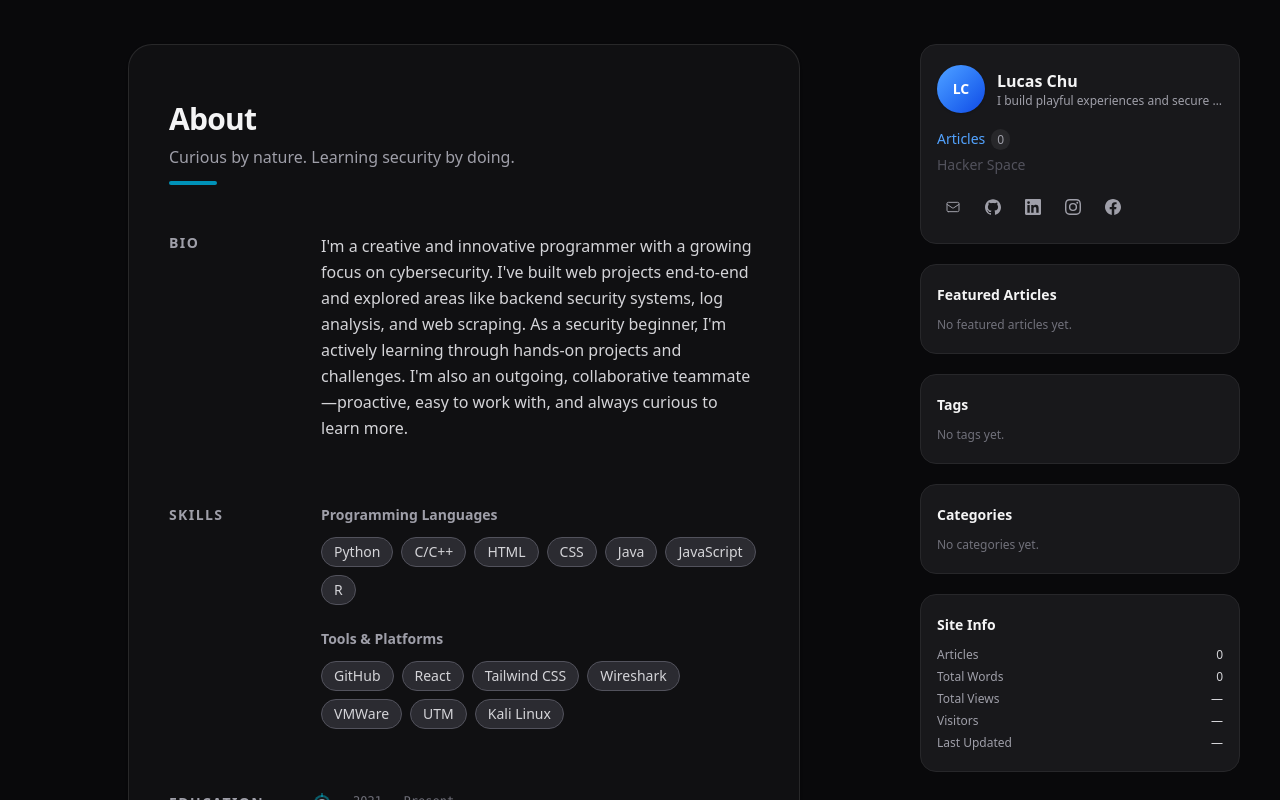
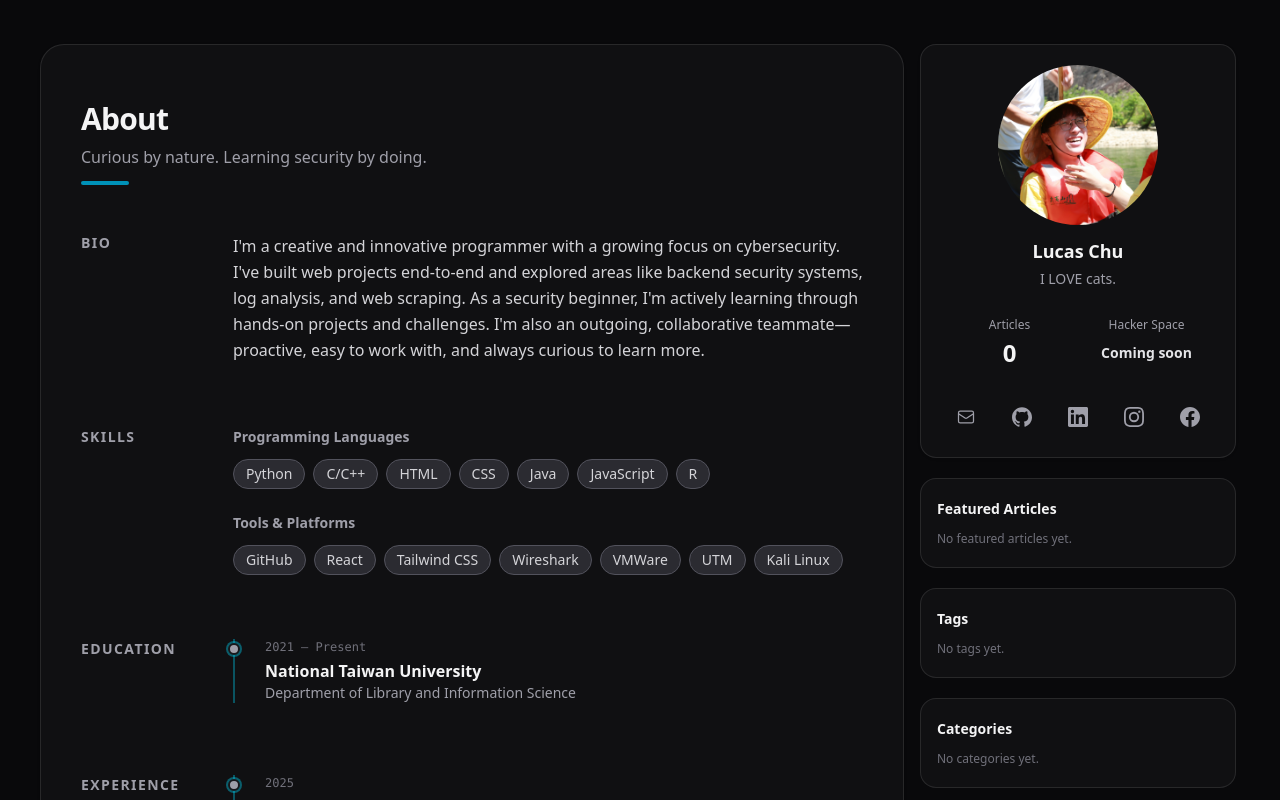
Before and after one commit to Lucas-Chu-0209/HackMyWayIn, a Next.js app: page / in a window 1280 px wide. Shown: the part 820-1620 px from the top of the page. Built offline with nearby package versions, Linux system fonts and the light colour scheme.

Commit message:
style: widen main content and tighten sidebar gap

```diff
--- a/src/app/page.tsx
+++ b/src/app/page.tsx
@@ -13,9 +13,9 @@ export default function Home() {
         <HeroSection />
         <div className="bg-zinc-100 dark:bg-zinc-950">
           {/* Desktop: two-column grid with sticky sidebar */}
-          <div className="mx-auto grid max-w-7xl gap-8 px-4 py-16 sm:px-6 lg:grid-cols-[minmax(0,1fr)_20rem] lg:px-8 xl:px-10">
-            {/* Main content — centered within its grid column */}
-            <div className="mx-auto flex w-full max-w-2xl flex-col gap-8">
+          <div className="mx-auto grid w-full max-w-7xl gap-4 px-4 py-16 sm:px-6 lg:grid-cols-[minmax(0,1fr)_20rem] lg:px-8 xl:px-10">
+            {/* Main content — wider + no centering inside the column */}
+            <div className="min-w-0 flex w-full max-w-4xl flex-col gap-8">
               <AboutSection />
               <ProjectsSection />
               <ContactSection />
@@ -24,7 +24,7 @@ export default function Home() {
             {/* Desktop sidebar — sticky, height-constrained, internally scrollable */}
             <aside aria-label="Sidebar" className="hidden lg:block">
               <div className="sticky top-6">
-                <div className="max-h-[calc(100vh-3rem)] overflow-y-auto">
+                <div className="pr-1">
                   <BlogSidebar />
                 </div>
               </div>
@@ -33,7 +33,7 @@ export default function Home() {
 
           {/* Mobile sidebar — below main content, above footer */}
           <div className="border-t border-zinc-200 px-4 pb-12 pt-8 dark:border-zinc-800 sm:px-6 lg:hidden">
-            <div className="mx-auto max-w-sm">
+            <div className="w-full">
               <BlogSidebar />
             </div>
           </div>
--- a/src/components/BlogSidebar.tsx
+++ b/src/components/BlogSidebar.tsx
@@ -1,34 +1,49 @@
-import { siteConfig, contactLinks } from "@/content";
+import { contactLinks } from "@/content";
+import Image from "next/image";
 
-function SocialIconSmall({ icon }: { icon: string }) {
+function SocialIcon({ icon }: { icon: string }) {
+  // icon size upgraded: w-5 h-5 (was 4)
+  const cls = "h-5 w-5";
   switch (icon) {
     case "email":
       return (
-        <svg aria-hidden="true" xmlns="http://www.w3.org/2000/svg" className="w-4 h-4" fill="none" viewBox="0 0 24 24" stroke="currentColor" strokeWidth={1.5}>
-          <path strokeLinecap="round" strokeLinejoin="round" d="M3 8l7.89 5.26a2 2 0 002.22 0L21 8M5 19h14a2 2 0 002-2V7a2 2 0 00-2-2H5a2 2 0 00-2 2v10a2 2 0 002 2z" />
+        <svg
+          aria-hidden="true"
+          xmlns="http://www.w3.org/2000/svg"
+          className={cls}
+          fill="none"
+          viewBox="0 0 24 24"
+          stroke="currentColor"
+          strokeWidth={1.5}
+        >
+          <path
+            strokeLinecap="round"
+            strokeLinejoin="round"
+            d="M3 8l7.89 5.26a2 2 0 002.22 0L21 8M5 19h14a2 2 0 002-2V7a2 2 0 00-2-2H5a2 2 0 00-2 2v10a2 2 0 002 2z"
+          />
         </svg>
       );
     case "github":
       return (
-        <svg aria-hidden="true" xmlns="http://www.w3.org/2000/svg" className="w-4 h-4" fill="currentColor" viewBox="0 0 24 24">
+        <svg aria-hidden="true" xmlns="http://www.w3.org/2000/svg" className={cls} fill="currentColor" viewBox="0 0 24 24">
           <path d="M12 .297c-6.63 0-12 5.373-12 12 0 5.303 3.438 9.8 8.205 11.385.6.113.82-.258.82-.577 0-.285-.01-1.04-.015-2.04-3.338.724-4.042-1.61-4.042-1.61C4.422 18.07 3.633 17.7 3.633 17.7c-1.087-.744.084-.729.084-.729 1.205.084 1.838 1.236 1.838 1.236 1.07 1.835 2.809 1.305 3.495.998.108-.776.417-1.305.76-1.605-2.665-.3-5.466-1.332-5.466-5.93 0-1.31.465-2.38 1.235-3.22-.135-.303-.54-1.523.105-3.176 0 0 1.005-.322 3.3 1.23.96-.267 1.98-.399 3-.405 1.02.006 2.04.138 3 .405 2.28-1.552 3.285-1.23 3.285-1.23.645 1.653.24 2.873.12 3.176.765.84 1.23 1.91 1.23 3.22 0 4.61-2.805 5.625-5.475 5.92.42.36.81 1.096.81 2.22 0 1.606-.015 2.896-.015 3.286 0 .315.21.69.825.57C20.565 22.092 24 17.592 24 12.297c0-6.627-5.373-12-12-12" />
         </svg>
       );
     case "linkedin":
       return (
-        <svg aria-hidden="true" xmlns="http://www.w3.org/2000/svg" className="w-4 h-4" fill="currentColor" viewBox="0 0 24 24">
+        <svg aria-hidden="true" xmlns="http://www.w3.org/2000/svg" className={cls} fill="currentColor" viewBox="0 0 24 24">
           <path d="M20.447 20.452h-3.554v-5.569c0-1.328-.027-3.037-1.852-3.037-1.853 0-2.136 1.445-2.136 2.939v5.667H9.351V9h3.414v1.561h.046c.477-.9 1.637-1.85 3.37-1.85 3.601 0 4.267 2.37 4.267 5.455v6.286zM5.337 7.433a2.062 2.062 0 01-2.063-2.065 2.064 2.064 0 112.063 2.065zm1.782 13.019H3.555V9h3.564v11.452zM22.225 0H1.771C.792 0 0 .774 0 1.729v20.542C0 23.227.792 24 1.771 24h20.451C23.2 24 24 23.227 24 22.271V1.729C24 .774 23.2 0 22.222 0h.003z" />
         </svg>
       );
     case "instagram":
       return (
-        <svg aria-hidden="true" xmlns="http://www.w3.org/2000/svg" className="w-4 h-4" fill="currentColor" viewBox="0 0 24 24">
+        <svg aria-hidden="true" xmlns="http://www.w3.org/2000/svg" className={cls} fill="currentColor" viewBox="0 0 24 24">
           <path d="M12 2.163c3.204 0 3.584.012 4.85.07 3.252.148 4.771 1.691 4.919 4.919.058 1.265.069 1.645.069 4.849 0 3.205-.012 3.584-.069 4.849-.149 3.225-1.664 4.771-4.919 4.919-1.266.058-1.644.07-4.85.07-3.204 0-3.584-.012-4.849-.07-3.26-.149-4.771-1.699-4.919-4.92-.058-1.265-.07-1.644-.07-4.849 0-3.204.013-3.583.07-4.849.149-3.227 1.664-4.771 4.919-4.919 1.266-.057 1.645-.069 4.849-.069zM12 0C8.741 0 8.333.014 7.053.072 2.695.272.273 2.69.073 7.052.014 8.333 0 8.741 0 12c0 3.259.014 3.668.072 4.948.2 4.358 2.618 6.78 6.98 6.98C8.333 23.986 8.741 24 12 24c3.259 0 3.668-.014 4.948-.072 4.354-.2 6.782-2.618 6.979-6.98.059-1.28.073-1.689.073-4.948 0-3.259-.014-3.667-.072-4.947-.196-4.354-2.617-6.78-6.979-6.98C15.668.014 15.259 0 12 0zm0 5.838a6.162 6.162 0 100 12.324 6.162 6.162 0 000-12.324zM12 16a4 4 0 110-8 4 4 0 010 8zm6.406-11.845a1.44 1.44 0 100 2.881 1.44 1.44 0 000-2.881z" />
         </svg>
       );
     case "facebook":
       return (
-        <svg aria-hidden="true" xmlns="http://www.w3.org/2000/svg" className="w-4 h-4" fill="currentColor" viewBox="0 0 24 24">
+        <svg aria-hidden="true" xmlns="http://www.w3.org/2000/svg" className={cls} fill="currentColor" viewBox="0 0 24 24">
           <path d="M24 12.073c0-6.627-5.373-12-12-12s-12 5.373-12 12c0 5.99 4.388 10.954 10.125 11.854v-8.385H7.078v-3.47h3.047V9.43c0-3.007 1.792-4.669 4.533-4.669 1.312 0 2.686.235 2.686.235v2.953H15.83c-1.491 0-1.956.925-1.956 1.874v2.25h3.328l-.532 3.47h-2.796v8.385C19.612 23.027 24 18.062 24 12.073z" />
         </svg>
       );
@@ -41,40 +56,43 @@ export default function BlogSidebar() {
   return (
     <div className="flex flex-col gap-5">
       {/* Bio Card */}
-      <div className="rounded-2xl border border-zinc-200 bg-white px-4 py-5 dark:border-zinc-800 dark:bg-zinc-900">
-        {/* Avatar + name + tagline */}
-        <div className="flex items-center gap-3">
-          <div className="flex h-12 w-12 shrink-0 items-center justify-center rounded-full bg-linear-to-br from-blue-400 to-blue-700 select-none shadow-sm">
-            <span className="text-sm font-bold text-white">LC</span>
+      <div className="rounded-2xl border border-zinc-200 bg-white/70 p-5 shadow-sm dark:border-white/10 dark:bg-zinc-900/50">
+        {/* Avatar + Name + Tagline */}
+        <div className="flex flex-col items-center text-center">
+          <div className="relative h-40 w-40 overflow-hidden rounded-full">
+            <Image
+              src="/images/4C8A2320.jpg"
+              alt="Lucas Chu avatar"
+              fill
+              className="object-cover"
+              priority
+            />
           </div>
-          <div className="min-w-0">
-            <p className="truncate font-semibold text-zinc-900 dark:text-zinc-100">
-              {siteConfig.name}
-            </p>
-            <p className="truncate text-xs leading-snug text-zinc-500 dark:text-zinc-400">
-              {siteConfig.tagline}
-            </p>
+
+          <div className="mt-3 text-lg font-semibold text-zinc-900 dark:text-zinc-100">Lucas Chu</div>
+          <div className="mt-1 text-sm text-zinc-500 dark:text-zinc-400">I LOVE cats.</div>
+        </div>
+
+        {/* Articles / Hacker Space (no box, no special bg) */}
+        <div className="mt-5 grid grid-cols-2 text-center">
+          <a
+            href="/posts"
+            className="group rounded-xl px-2 py-2 transition-colors hover:bg-zinc-100/70 dark:hover:bg-white/5"
+          >
+            <div className="text-xs font-medium text-zinc-500 transition-colors group-hover:text-zinc-700 dark:text-zinc-400 dark:group-hover:text-zinc-200">
+              Articles
+            </div>
+            <div className="mt-1 text-2xl font-bold text-zinc-900 dark:text-zinc-100">0</div>
+          </a>
+
+          <div className="rounded-xl px-2 py-2">
+            <div className="text-xs font-medium text-zinc-500 dark:text-zinc-400">Hacker Space</div>
+            <div className="mt-2.5 text-sm font-semibold text-zinc-700 dark:text-zinc-200">Coming soon</div>
           </div>
         </div>
 
-        {/* Articles + Hacker Space */}
-        <div className="mt-4 flex flex-col gap-1.5">
-          <a
-            href="/articles"
-            className="text-sm font-medium text-blue-600 hover:text-blue-700 dark:text-blue-400 dark:hover:text-blue-300 transition-colors"
-          >
-            Articles
-            <span className="ml-1.5 rounded-full bg-zinc-100 px-1.5 py-0.5 text-xs font-normal text-zinc-500 dark:bg-zinc-800 dark:text-zinc-400">
-              0
-            </span>
-          </a>
-          <span className="text-sm text-zinc-400 dark:text-zinc-600 cursor-not-allowed select-none">
-            Hacker Space
-          </span>
-        </div>
-
-        {/* Social icons row */}
-        <div className="mt-4 flex items-center gap-2 flex-wrap">
+        {/* Social icons row (bigger + centered) */}
+        <div className="mt-5 flex items-center justify-center gap-4">
           {contactLinks.map((link) => (
             <a
               key={link.icon}
@@ -82,49 +100,35 @@ export default function BlogSidebar() {
               target={link.icon !== "email" ? "_blank" : undefined}
               rel={link.icon !== "email" ? "noopener noreferrer" : undefined}
               aria-label={link.label}
-              className="flex h-8 w-8 items-center justify-center rounded-lg text-zinc-500 transition-colors hover:bg-zinc-100 hover:text-zinc-900 dark:text-zinc-400 dark:hover:bg-zinc-800 dark:hover:text-zinc-200"
+              className="flex h-10 w-10 items-center justify-center rounded-xl text-zinc-500 transition-colors hover:bg-zinc-100 hover:text-zinc-900 dark:text-zinc-400 dark:hover:bg-white/5 dark:hover:text-zinc-200"
             >
-              <SocialIconSmall icon={link.icon} />
+              <SocialIcon icon={link.icon} />
             </a>
           ))}
         </div>
       </div>
 
       {/* Featured Articles */}
-      <div className="rounded-2xl border border-zinc-200 bg-white px-4 py-5 dark:border-zinc-800 dark:bg-zinc-900">
-        <h2 className="mb-3 text-sm font-semibold text-zinc-900 dark:text-zinc-100">
-          Featured Articles
-        </h2>
-        <p className="text-xs text-zinc-400 dark:text-zinc-500">
-          No featured articles yet.
-        </p>
+      <div className="rounded-2xl border border-zinc-200 bg-white px-4 py-5 dark:border-white/10 dark:bg-zinc-900/50">
+        <h2 className="mb-3 text-sm font-semibold text-zinc-900 dark:text-zinc-100">Featured Articles</h2>
+        <p className="text-xs text-zinc-400 dark:text-zinc-500">No featured articles yet.</p>
       </div>
 
       {/* Tags */}
-      <div className="rounded-2xl border border-zinc-200 bg-white px-4 py-5 dark:border-zinc-800 dark:bg-zinc-900">
-        <h2 className="mb-3 text-sm font-semibold text-zinc-900 dark:text-zinc-100">
-          Tags
-        </h2>
-        <p className="text-xs text-zinc-400 dark:text-zinc-500">
-          No tags yet.
-        </p>
+      <div className="rounded-2xl border border-zinc-200 bg-white px-4 py-5 dark:border-white/10 dark:bg-zinc-900/50">
+        <h2 className="mb-3 text-sm font-semibold text-zinc-900 dark:text-zinc-100">Tags</h2>
+        <p className="text-xs text-zinc-400 dark:text-zinc-500">No tags yet.</p>
       </div>
 
       {/* Categories */}
-      <div className="rounded-2xl border border-zinc-200 bg-white px-4 py-5 dark:border-zinc-800 dark:bg-zinc-900">
-        <h2 className="mb-3 text-sm font-semibold text-zinc-900 dark:text-zinc-100">
-          Categories
-        </h2>
-        <p className="text-xs text-zinc-400 dark:text-zinc-500">
-          No categories yet.
-        </p>
+      <div className="rounded-2xl border border-zinc-200 bg-white px-4 py-5 dark:border-white/10 dark:bg-zinc-900/50">
+        <h2 className="mb-3 text-sm font-semibold text-zinc-900 dark:text-zinc-100">Categories</h2>
+        <p className="text-xs text-zinc-400 dark:text-zinc-500">No categories yet.</p>
       </div>
 
       {/* Site Stats */}
-      <div className="rounded-2xl border border-zinc-200 bg-white px-4 py-5 dark:border-zinc-800 dark:bg-zinc-900">
-        <h2 className="mb-3 text-sm font-semibold text-zinc-900 dark:text-zinc-100">
-          Site Info
-        </h2>
+      <div className="rounded-2xl border border-zinc-200 bg-white px-4 py-5 dark:border-white/10 dark:bg-zinc-900/50">
+        <h2 className="mb-3 text-sm font-semibold text-zinc-900 dark:text-zinc-100">Site Info</h2>
         <dl className="space-y-1.5 text-xs text-zinc-500 dark:text-zinc-400">
           <div className="flex items-center justify-between">
             <dt>Articles</dt>
```
Also changed, not shown: public/images/4C8A2320.jpg (added), public/images/IMG_9979.JPG (added).
